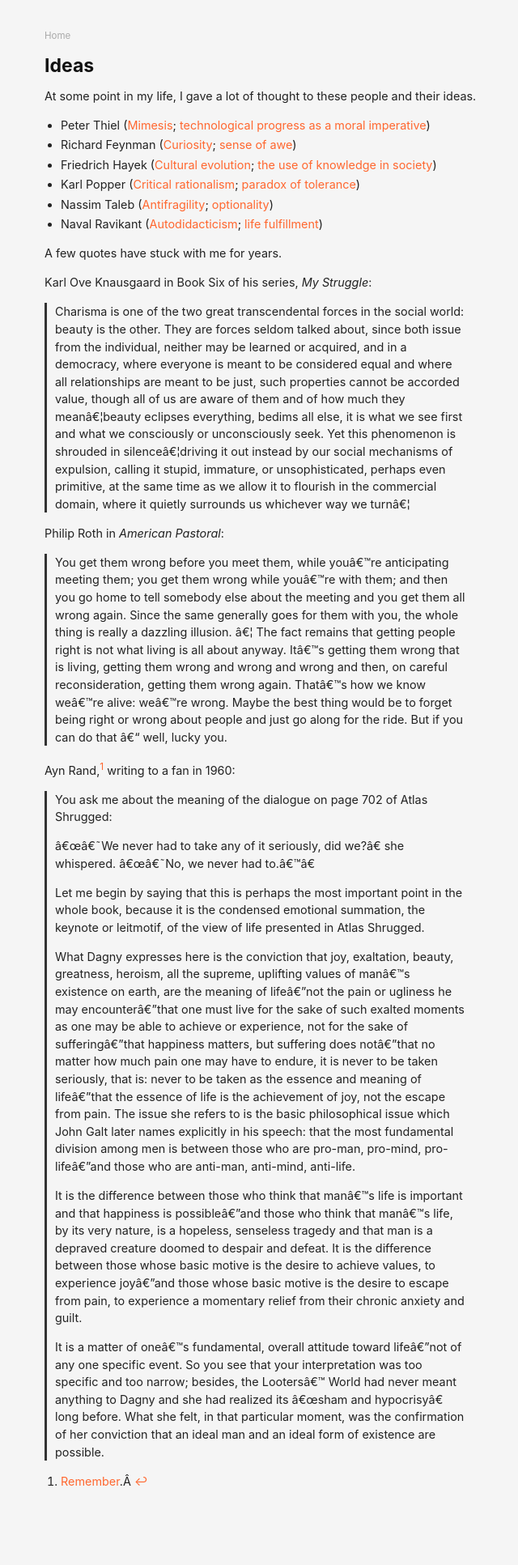
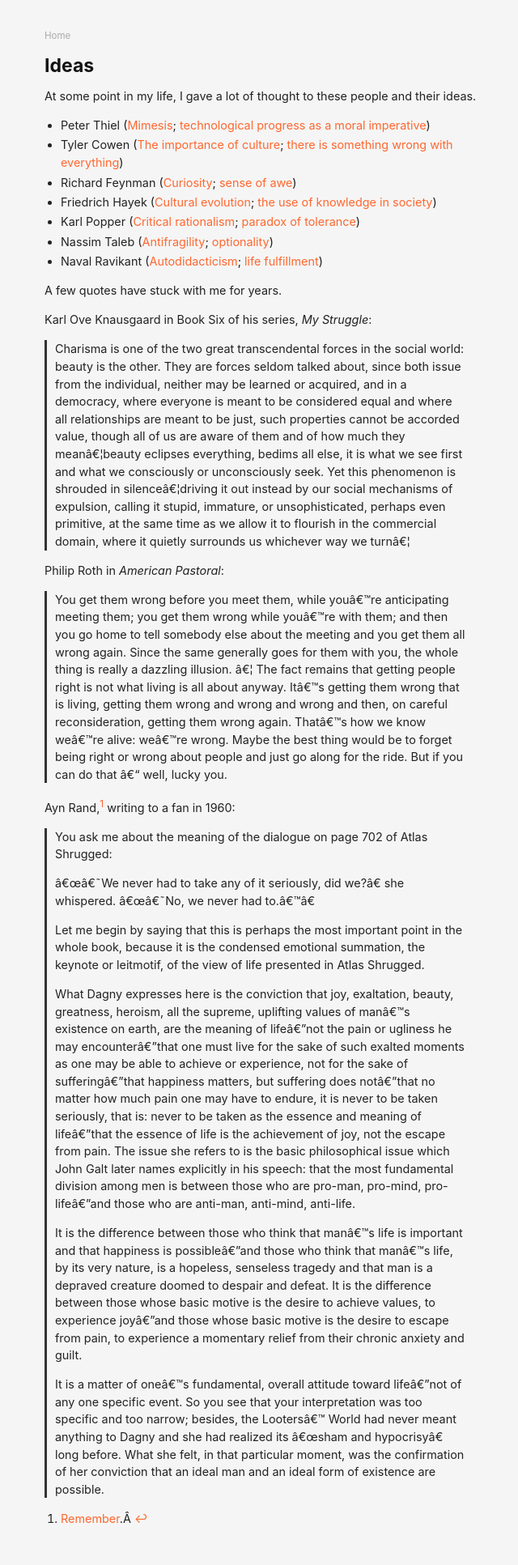
Before and after one commit to danschlz/danschulz.github.io, a Jekyll site: the page built from ideas.md, in a window 1280 px wide. Shown: the whole page at 81% size, without its empty margins (305-945 px from the left). Built offline with Jekyll 4.4.1, drawn with Linux system fonts in a browser that asks for light colours; before the commit the page ends 1887 px from its top, so only the background shows below that.

Commit message:
influences

```diff
--- a/ideas.md
+++ b/ideas.md
@@ -5,7 +5,8 @@ permalink: /ideas/
 ---
 At some point in my life, I gave a lot of thought to these people and their ideas.
 
-* Peter Thiel ([Mimesis](https://blakemasters.tumblr.com/post/24578683805/peter-thiels-cs183-startup-class-18-notes); [technological progress as a moral imperative](https://youtu.be/F3EBfS9IcB4?t=3868))
+* Peter Thiel ([Mimesis](https://iep.utm.edu/girard/#H2); [technological progress as a moral imperative](https://youtu.be/F3EBfS9IcB4?t=3868))
+* Tyler Cowen ([The importance of culture](https://marginalrevolution.com/marginalrevolution/2018/12/deconstructing-cultural-codes.html); [there is something wrong with everything](https://marginalrevolution.com/marginalrevolution/2015/04/tyler-cowens-three-laws.html))
 * Richard Feynman ([Curiosity](https://www.youtube.com/watch?v=lmTmGLzPVyM); [sense of awe](https://www.youtube.com/watch?v=36GT2zI8lVA))
 * Friedrich Hayek ([Cultural evolution](https://www.docdroid.net/n8mk5H9/the-three-sources-of-human-values-pdf); [the use of knowledge in society](http://www.econlib.org/library/Essays/hykKnw1.html))
 * Karl Popper ([Critical rationalism](https://en.wikipedia.org/wiki/Critical_rationalism); [paradox of tolerance](https://en.wikipedia.org/wiki/Paradox_of_tolerance))
```
